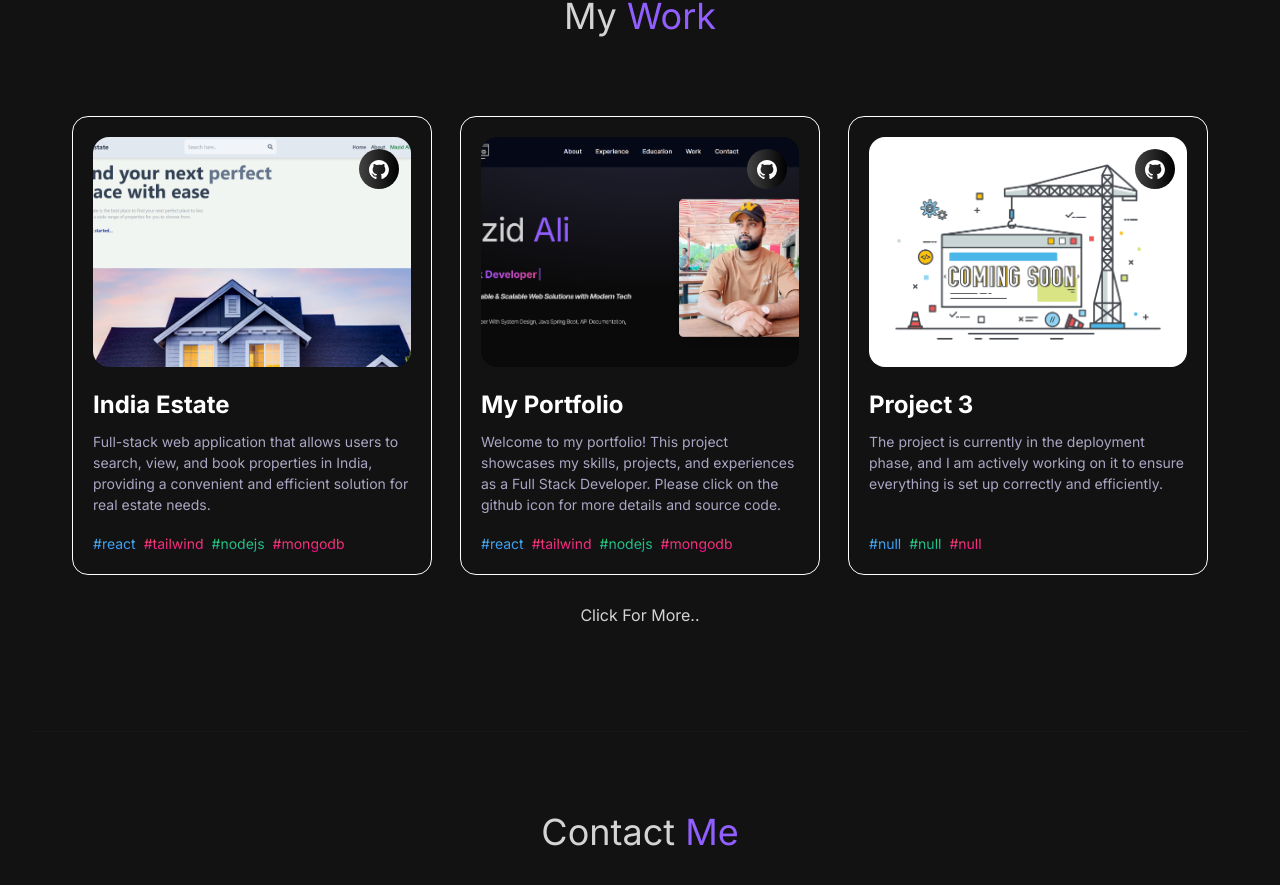
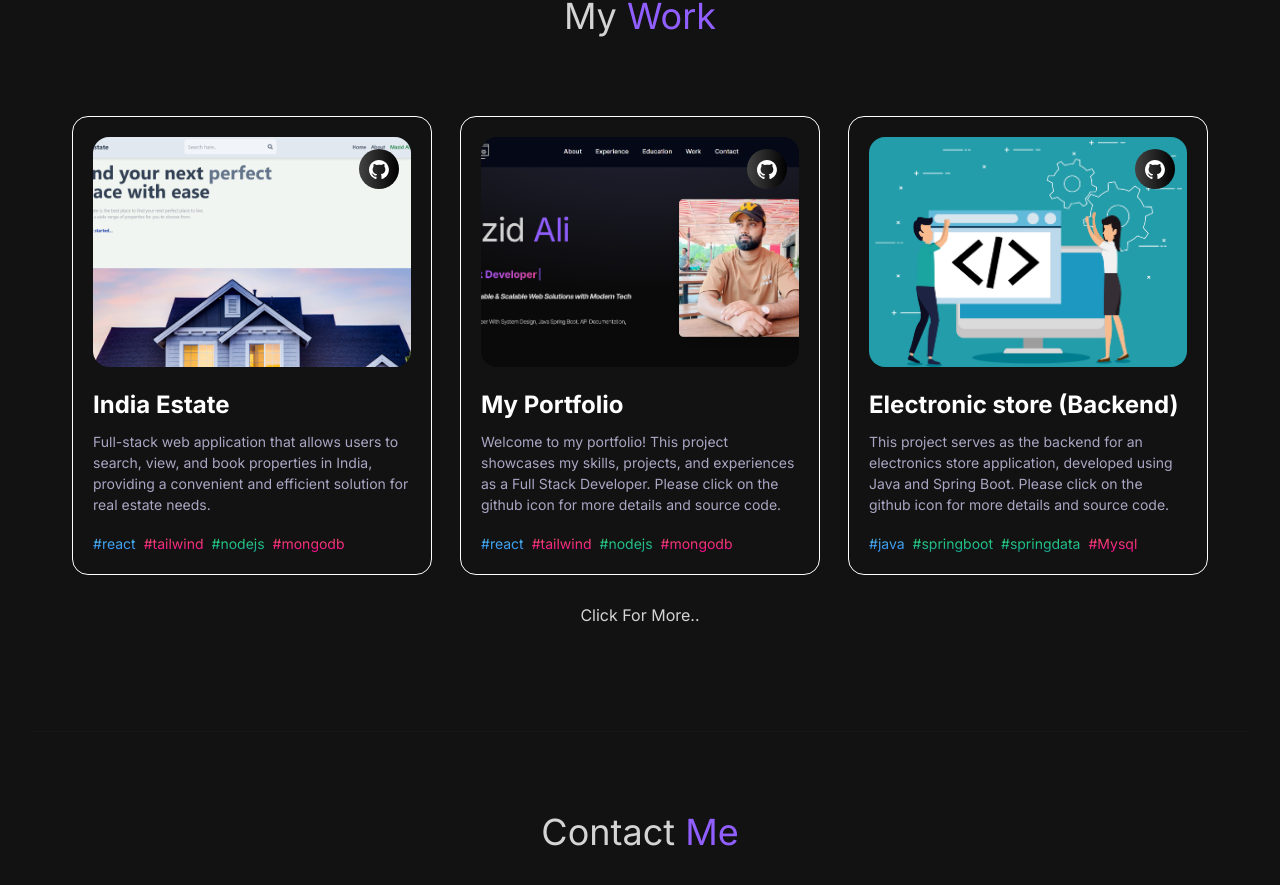
Before and after one commit to mazid7854/My-portfolio, a React (Vite) app in the folder frontend/: page / in a window 1280 px wide. Shown: the part 3612-4497 px from the top of the page. Built offline with nearby package versions, Linux system fonts and the light colour scheme; a web font is replaced by a local one.

Commit message:
Update project details and links in constants file

```diff
--- a/frontend/src/constants/index.js
+++ b/frontend/src/constants/index.js
@@ -68,28 +68,36 @@ export const projects = [
       },
     ],
     image: "/portfolio.png",
-    source_code_link: "https://github.com/",
+    source_code_link: "https://github.com/mazid7854/My-portfolio.git/",
+    project_link: "https://github.com/mazid7854/My-portfolio.git/",
   },
   {
-    name: "Project 3",
+    name: "Electronic store (Backend)",
     description:
-      "The project is currently in the deployment phase, and I am actively working on it to ensure everything is set up correctly and efficiently.",
+      "This project serves as the backend for an electronics store application, developed using Java and Spring Boot. Please click on the github icon for more details and source code.",
     tags: [
       {
-        name: "null",
+        name: "java",
         color: "blue-text-gradient",
       },
+
       {
-        name: "null",
+        name: "springboot",
         color: "green-text-gradient",
       },
       {
-        name: "null",
+        name: "springdata",
+        color: "green-text-gradient",
+      },
+      {
+        name: "Mysql",
         color: "pink-text-gradient",
       },
     ],
-    image: "/comingSoon.jpg",
-    source_code_link: "https://github.com/",
+    image: "/code.jpg",
+    source_code_link:
+      "https://github.com/mazid7854/electronics-store-backend.git",
+    project_link: "https://github.com/mazid7854/electronics-store-backend.git",
   },
   {
     name: "Project 4",
```
Also changed, not shown: frontend/public/code.jpg (added).
